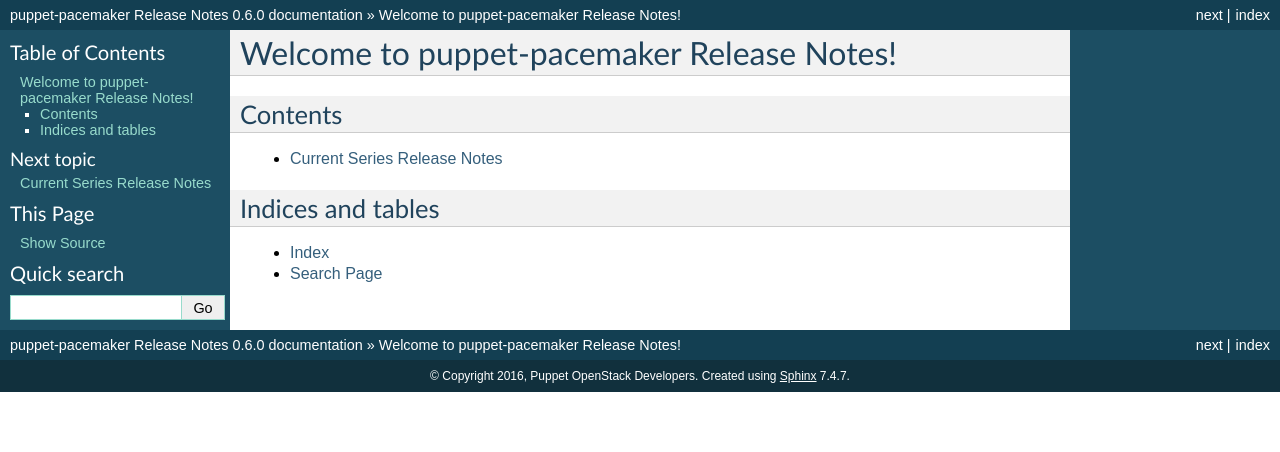
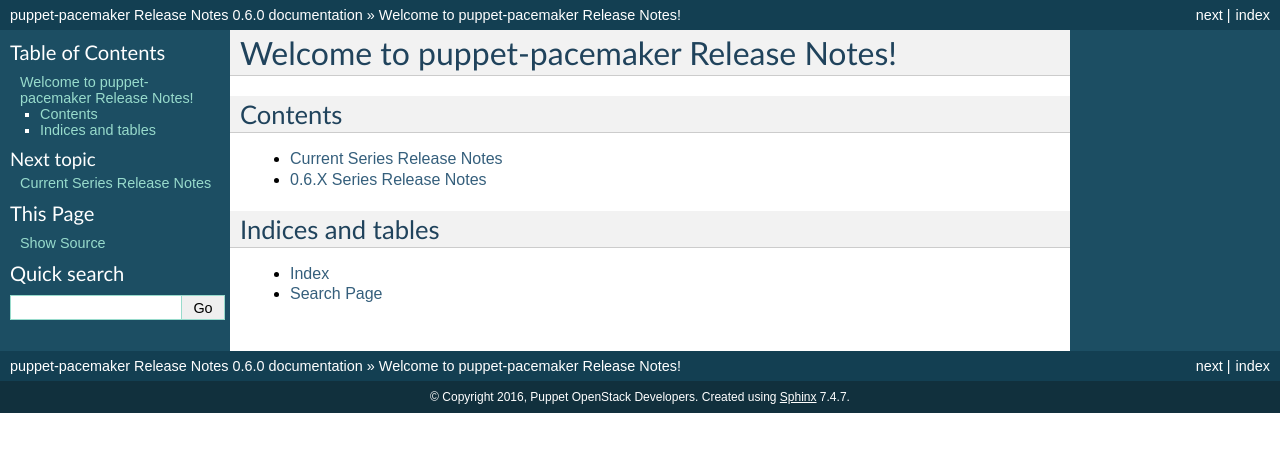
Before and after one commit to openstack-archive/puppet-pacemaker, a Sphinx documentation site: the page built from releasenotes/source/index.rst, in a window 1280 px wide. Shown: the top 452 px of the page. Built offline with Sphinx 7.4.7, drawn with Linux system fonts in a browser that asks for light colours.

Commit message:
Update reno for stable/0.6.x
Change-Id: I8ee278841ebeae18ac5d12f76bf4c982c2b5e5db

```diff
--- /dev/null
+++ b/releasenotes/source/0.6.x.rst
@@ -0,0 +1,6 @@
+===================================
+ 0.6.X Series Release Notes
+===================================
+
+.. release-notes::
+   :branch: origin/stable/0.6.x
--- a/releasenotes/source/index.rst
+++ b/releasenotes/source/index.rst
@@ -9,6 +9,7 @@ Contents
    :maxdepth: 2
 
    unreleased
+   0.6.x
 
 
 Indices and tables
```
